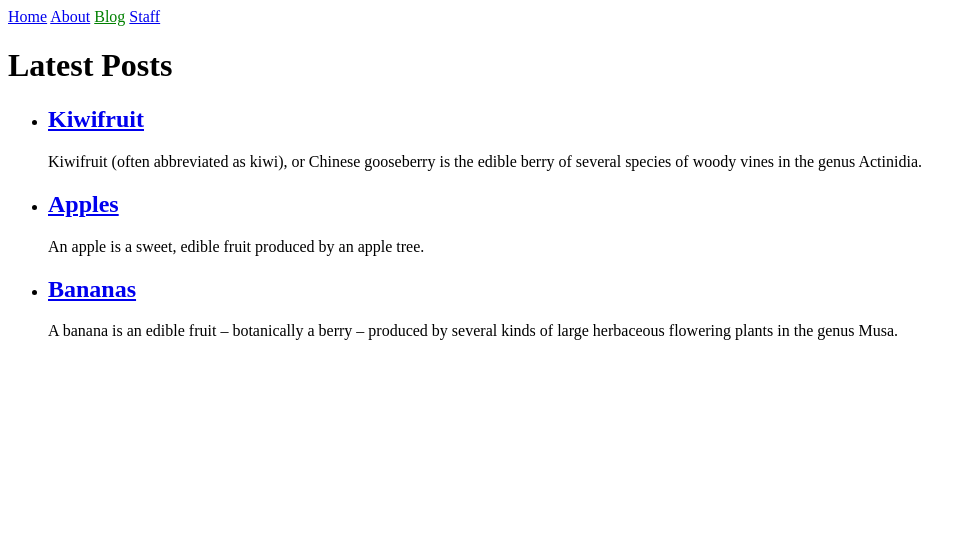
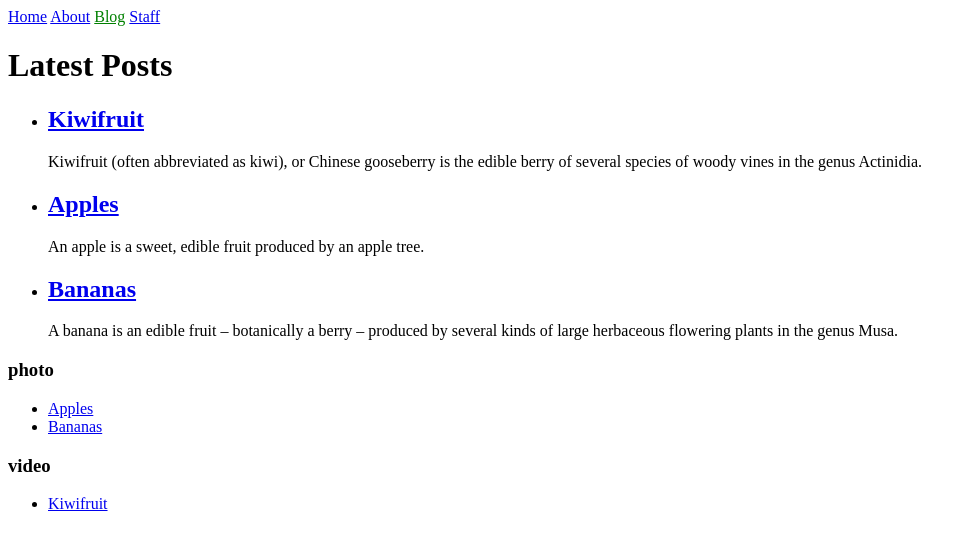
Before and after one commit to zeljkofilipin/jekyll, a Jekyll site: the page built from blog.html, in a window 1280 px wide. Shown: the top 550 px of the page, without its empty margins (0-976 px from the left). Built offline with Jekyll 4.4.1, drawn with Linux system fonts in a browser that asks for light colours.

Commit message:
A simple tag list

```diff
--- a/_posts/2018-08-20-bananas.md
+++ b/_posts/2018-08-20-bananas.md
@@ -1,5 +1,6 @@
 ---
 author: jill
+tags:   [photo]
 ---
 A banana is an edible fruit – botanically a berry – produced by several kinds
 of large herbaceous flowering plants in the genus Musa.
--- a/_posts/2018-08-21-apples.md
+++ b/_posts/2018-08-21-apples.md
@@ -1,5 +1,6 @@
 ---
 author: jill
+tags:   [photo]
 ---
 An apple is a sweet, edible fruit produced by an apple tree.
 
--- a/_posts/2018-08-22-kiwifruit.md
+++ b/_posts/2018-08-22-kiwifruit.md
@@ -1,5 +1,6 @@
 ---
 author: ted
+tags:   [video]
 ---
 Kiwifruit (often abbreviated as kiwi), or Chinese gooseberry is the edible
 berry of several species of woody vines in the genus Actinidia.
--- a/blog.html
+++ b/blog.html
@@ -11,3 +11,12 @@
     </li>
   {% endfor %}
 </ul>
+
+{% for tag in site.tags %}
+  <h3>{{ tag[0] }}</h3>
+  <ul>
+    {% for post in tag[1] %}
+      <li><a href="{{ post.url }}">{{ post.title }}</a></li>
+    {% endfor %}
+  </ul>
+{% endfor %}
```
